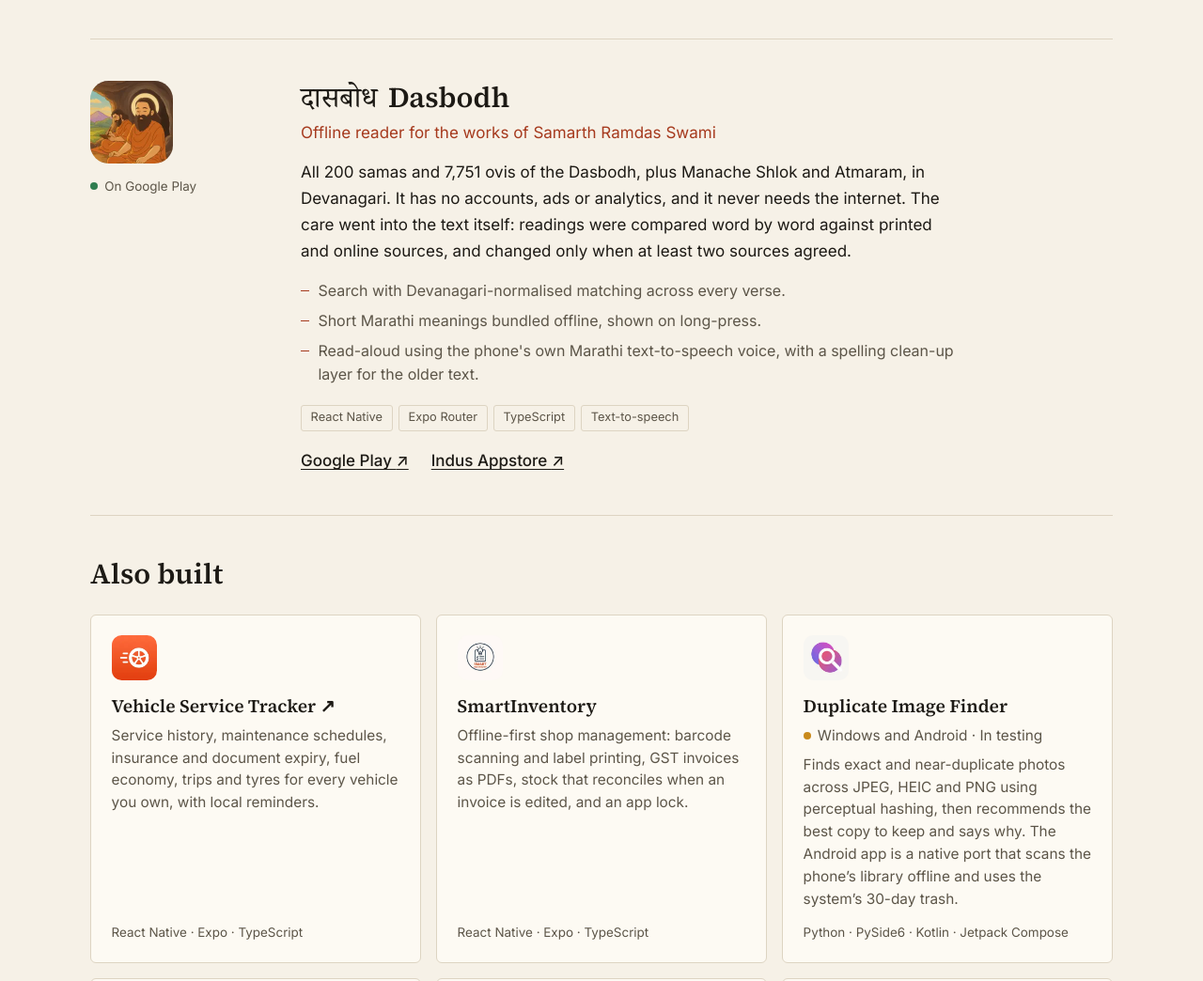
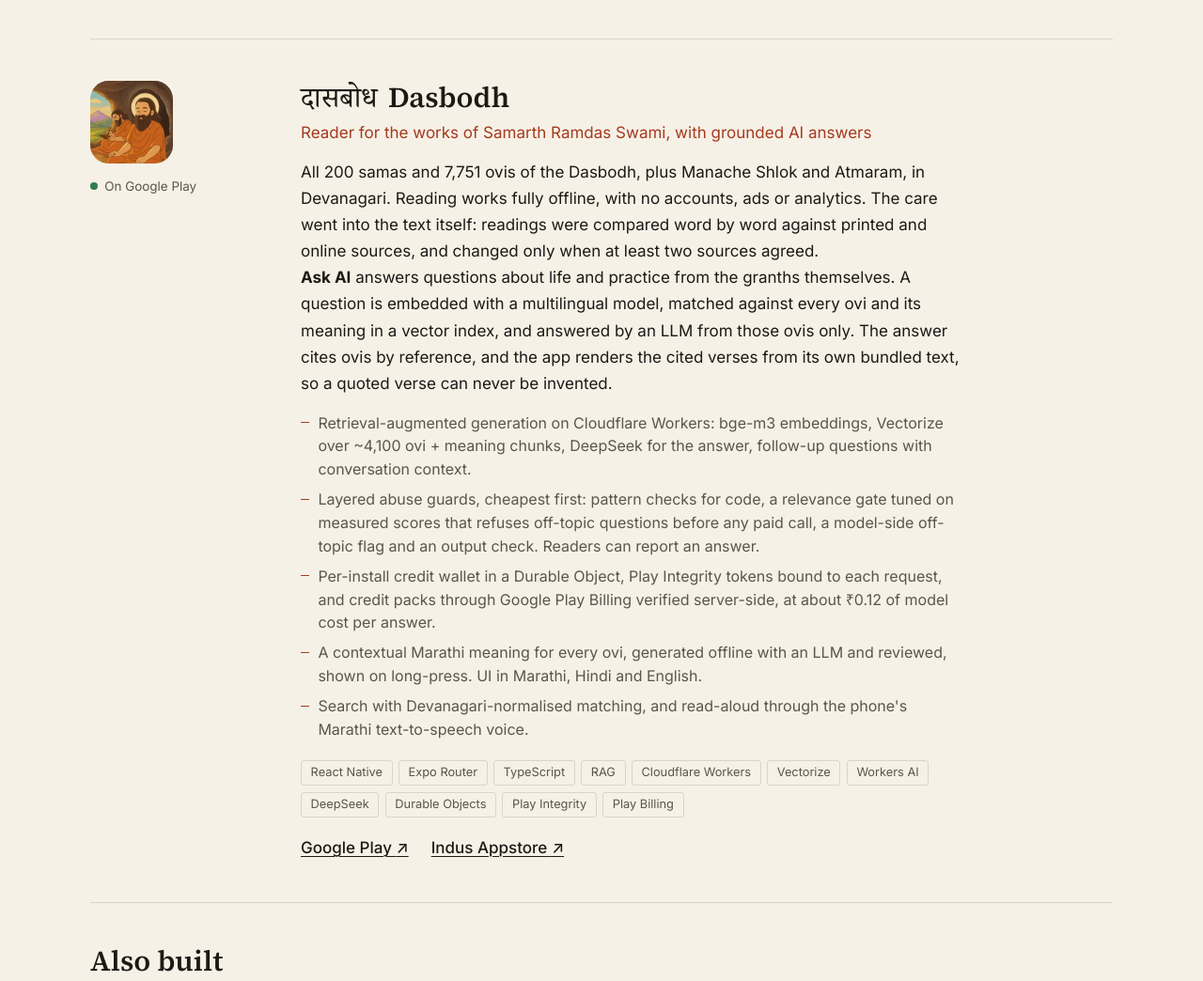
Before and after one commit to amolmjoshi93/amolmjoshi93.github.io, a plain HTML site: page index.html in a window 1280 px wide. Shown: the part 2752-3796 px from the top of the page at 94% size. Drawn offline with Linux system fonts and the light colour scheme.

Commit message:
Dasbodh: add the Ask AI RAG feature, Play Integrity and billing
Co-Authored-By: Claude Opus 5.5 <noreply@anthropic.com>

```diff
--- a/index.html
+++ b/index.html
@@ -132,14 +132,17 @@
       </div>
       <div class="case-body">
         <h3><span lang="mr" class="deva">दासबोध</span> Dasbodh</h3>
-        <p class="kicker">Offline reader for the works of Samarth Ramdas Swami</p>
-        <p>All 200 samas and 7,751 ovis of the Dasbodh, plus Manache Shlok and Atmaram, in Devanagari. It has no accounts, ads or analytics, and it never needs the internet. The care went into the text itself: readings were compared word by word against printed and online sources, and changed only when at least two sources agreed.</p>
+        <p class="kicker">Reader for the works of Samarth Ramdas Swami, with grounded AI answers</p>
+        <p>All 200 samas and 7,751 ovis of the Dasbodh, plus Manache Shlok and Atmaram, in Devanagari. Reading works fully offline, with no accounts, ads or analytics. The care went into the text itself: readings were compared word by word against printed and online sources, and changed only when at least two sources agreed.</p>
+        <p><strong>Ask AI</strong> answers questions about life and practice from the granths themselves. A question is embedded with a multilingual model, matched against every ovi and its meaning in a vector index, and answered by an LLM from those ovis only. The answer cites ovis by reference, and the app renders the cited verses from its own bundled text, so a quoted verse can never be invented.</p>
         <ul class="points">
-          <li>Search with Devanagari-normalised matching across every verse.</li>
-          <li>Short Marathi meanings bundled offline, shown on long-press.</li>
-          <li>Read-aloud using the phone's own Marathi text-to-speech voice, with a spelling clean-up layer for the older text.</li>
+          <li>Retrieval-augmented generation on Cloudflare Workers: bge-m3 embeddings, Vectorize over ~4,100 ovi + meaning chunks, DeepSeek for the answer, follow-up questions with conversation context.</li>
+          <li>Layered abuse guards, cheapest first: pattern checks for code, a relevance gate tuned on measured scores that refuses off-topic questions before any paid call, a model-side off-topic flag and an output check. Readers can report an answer.</li>
+          <li>Per-install credit wallet in a Durable Object, Play Integrity tokens bound to each request, and credit packs through Google Play Billing verified server-side, at about ₹0.12 of model cost per answer.</li>
+          <li>A contextual Marathi meaning for every ovi, generated offline with an LLM and reviewed, shown on long-press. UI in Marathi, Hindi and English.</li>
+          <li>Search with Devanagari-normalised matching, and read-aloud through the phone's Marathi text-to-speech voice.</li>
         </ul>
-        <ul class="tags"><li>React Native</li><li>Expo Router</li><li>TypeScript</li><li>Text-to-speech</li></ul>
+        <ul class="tags"><li>React Native</li><li>Expo Router</li><li>TypeScript</li><li>RAG</li><li>Cloudflare Workers</li><li>Vectorize</li><li>Workers AI</li><li>DeepSeek</li><li>Durable Objects</li><li>Play Integrity</li><li>Play Billing</li></ul>
         <p class="links">
           <a href="https://play.google.com/store/apps/details?id=com.apnaprogrammer.dasbodh" rel="noopener">Google Play <span aria-hidden="true">↗</span></a>
           <a href="https://www.indusappstore.com/apps/devotional/dasbodh/com.apnaprogrammer.dasbodh/?page=details&amp;id=com.apnaprogrammer.dasbodh" rel="noopener">Indus Appstore <span aria-hidden="true">↗</span></a>
@@ -279,7 +282,7 @@
       <div><dt>Data</dt><dd>PostgreSQL, MySQL, Redis, Apache Kafka, MongoDB, SQLite</dd></div>
       <div><dt>Frontend</dt><dd>Vue 3, React, TypeScript, Hotwire (Turbo and Stimulus), Tailwind CSS, PWAs</dd></div>
       <div><dt>Mobile</dt><dd>React Native, Expo, Zustand, native Android (Kotlin, Jetpack Compose, Java), Play and Indus releases</dd></div>
-      <div><dt>AI</dt><dd>LLM features in production (content generation, grading, summarisation) with automated checks, and AI coding agents used daily (Claude, Cursor, GitHub Copilot)</dd></div>
+      <div><dt>AI</dt><dd>LLM features in production (content generation, grading, summarisation, retrieval-augmented Q&amp;A over a vector index) with automated checks and cost controls, and AI coding agents used daily (Claude, Cursor, GitHub Copilot)</dd></div>
       <div><dt>Payments</dt><dd>Razorpay checkout and webhooks, subscription plans, GST invoicing</dd></div>
       <div><dt>Delivery</dt><dd>Docker, Kubernetes, Kamal 2, AWS, GCP, CI/CD, Capistrano, RSpec, Playwright, Vitest, Jest</dd></div>
     </dl>
```
